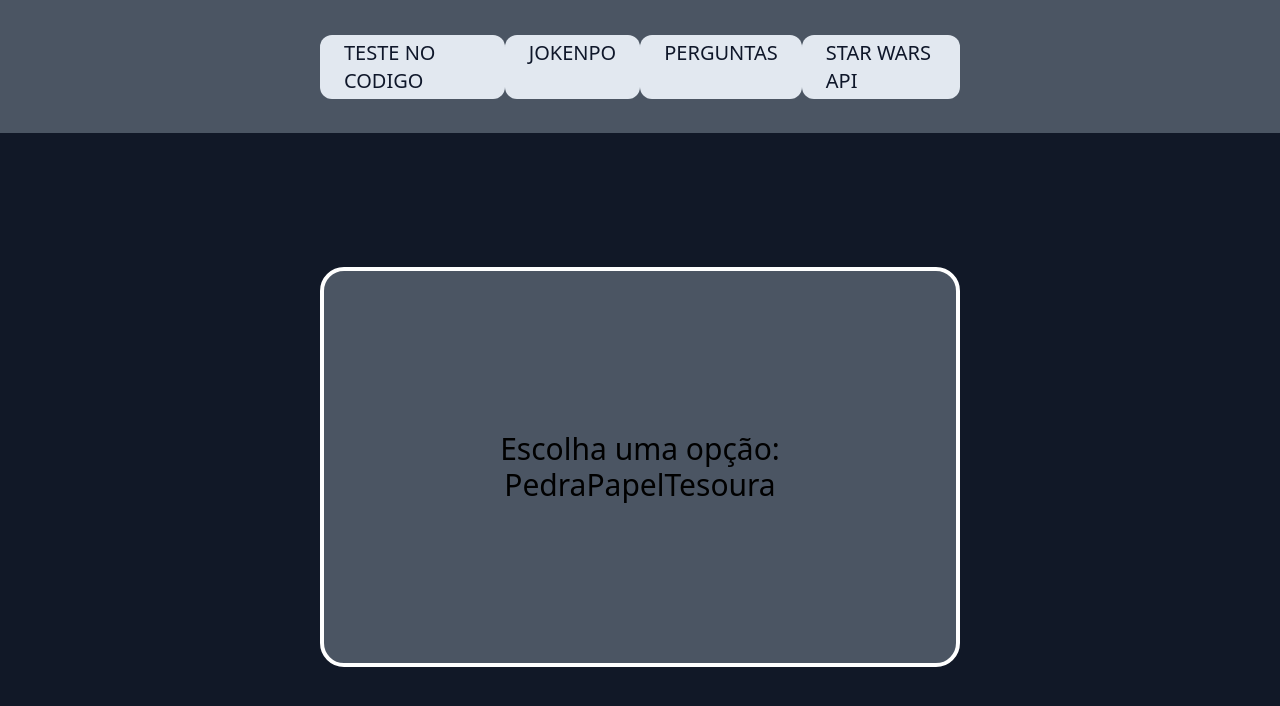
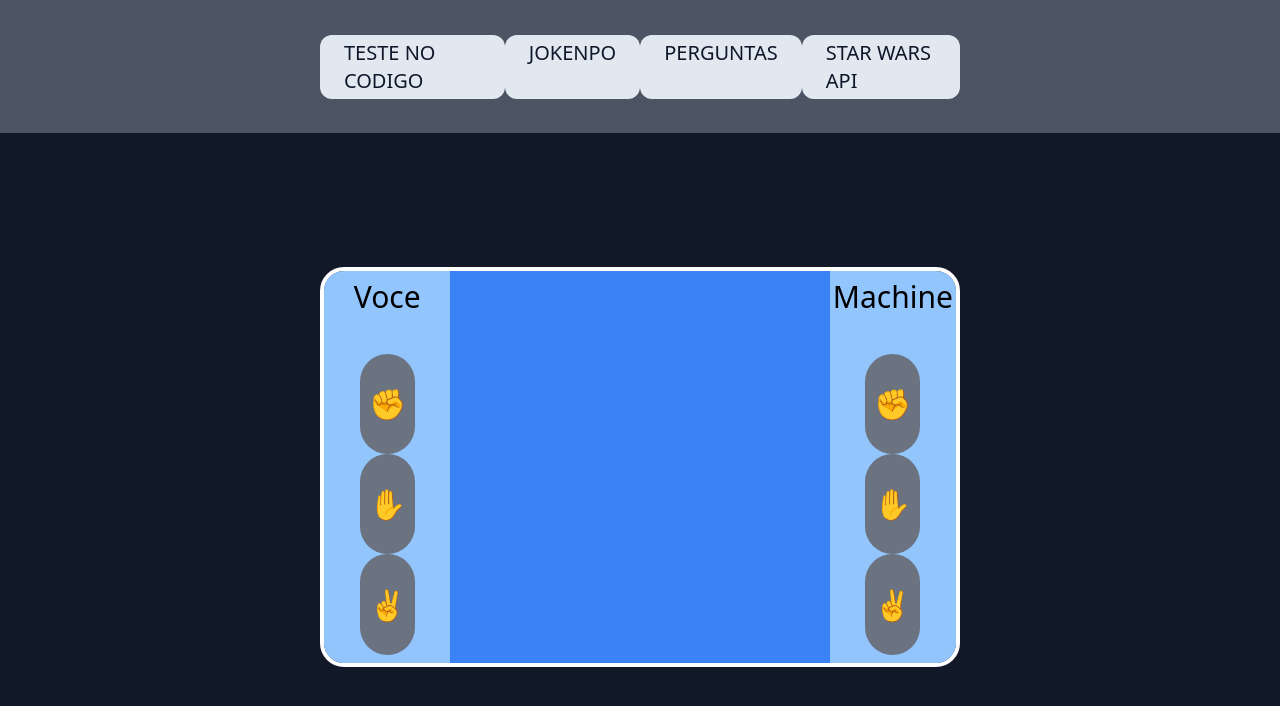
Before and after one commit to Jamilsonh/nextjs-study, a Next.js app: page /jokenpo in a window 1280 px wide. Shown: the top 706 px of the page. Built offline with nearby package versions, Linux system fonts and the light colour scheme.

Commit message:
feat: :sparkles: Melhorando a logica da pagina jokenpo

```diff
--- a/src/pages/jokenpo/index.tsx
+++ b/src/pages/jokenpo/index.tsx
@@ -1,7 +1,11 @@
 import React from 'react';
 import { useState } from 'react';
 
-const options = ['Pedra', 'Papel', 'Tesoura'];
+const options = [
+  { name: 'Pedra', emoji: '✊' },
+  { name: 'Papel', emoji: '✋' },
+  { name: 'Tesoura', emoji: '✌' },
+];
 
 const getRandomOption = () => {
   const index = Math.floor(Math.random() * options.length);
@@ -26,33 +30,74 @@ export default function Joken() {
   const [playerOption, setPlayerOption] = useState('');
   const [computerOption, setComputerOption] = useState('');
   const [result, setResult] = useState('');
+  const [selectedOptions, setSelectedOptions] = useState<{
+    player: string;
+    computer: string;
+  }>({ player: '', computer: '' });
 
-  const handleOptionClick = (option: string) => {
+  const handleOptionClick = (optionName: string) => {
+    const option = options.find((o) => o.name === optionName);
+    if (option) {
       const computer = getRandomOption();
-    const gameResult = getResult(option, computer);
-    setPlayerOption(option);
-    setComputerOption(computer);
+      const gameResult = getResult(option.name, computer.name);
+      setSelectedOptions({ player: option.emoji, computer: computer.emoji });
+      setPlayerOption(option.emoji);
+      setComputerOption(computer.emoji);
       setResult(gameResult);
+    }
   };
 
   return (
     <div className='flex items-center justify-center h-full w-full bg-gray-900'>
-      <div className='bg-gray-600 w-1/2 h-3/5 border-white border-4 rounded-3xl p-4 flex flex-col justify-center items-center text-3xl mx-auto '>
-        <h1>Escolha uma opção:</h1>
-        <div>
+      <div className='bg-gray-600 w-1/2 h-3/5 border-white border-4 rounded-3xl flex justify-between items-center text-3xl mx-auto overflow-hidden '>
+        <div className='w-1/5 h-full bg-blue-300 p-2 flex flex-col justify-center items-center'>
+          <div className='h-1/5'>Voce</div>
+          <div className='h-4/5 flex flex-col justify-center items-center w-full'>
             {options.map((option) => (
-            <button key={option} onClick={() => handleOptionClick(option)}>
-              {option}
+              <button
+                className={`bg-gray-500 w-1/2 h-2/5 rounded-full hover:bg-transparent ${
+                  selectedOptions.player === option.emoji ? 'bg-blue-400' : ''
+                }`}
+                key={option.name}
+                onClick={() => handleOptionClick(option.name)}
+              >
+                {option.emoji}
               </button>
             ))}
           </div>
+        </div>
+
+        <div className='w-3/5 h-full bg-blue-500 p-2 flex justify-center items-center'>
           {playerOption && (
-          <div>
-            <h2>Você escolheu: {playerOption}</h2>
-            <h2>O computador escolheu: {computerOption}</h2>
-            <h2>Resultado: {result}</h2>
+            <>
+              <div className='w-1/4 h-full flex justify-center items-center'>
+                <h2>{playerOption}</h2>
               </div>
+              <div className='w-2/4 h-full flex justify-center items-center'>
+                <h2>{result}</h2>
+              </div>
+              <div className='w-1/4 h-full flex justify-center items-center'>
+                <h2>{computerOption}</h2>
+              </div>
+            </>
           )}
+        </div>
+
+        <div className='w-1/5 h-full bg-blue-300 p-2 flex flex-col justify-center items-center'>
+          <div className='h-1/5'>Machine</div>
+          <div className='h-4/5 flex flex-col justify-center items-center w-full'>
+            {options.map((option) => (
+              <button
+                className={`bg-gray-500 w-1/2 h-2/5 rounded-full hover:bg-transparent ${
+                  selectedOptions.computer === option.emoji ? 'bg-blue-400' : ''
+                }`}
+                key={option.name}
+              >
+                {option.emoji}
+              </button>
+            ))}
+          </div>
+        </div>
       </div>
     </div>
   );
```
Lines whose indentation alone changed are shown as unchanged.
